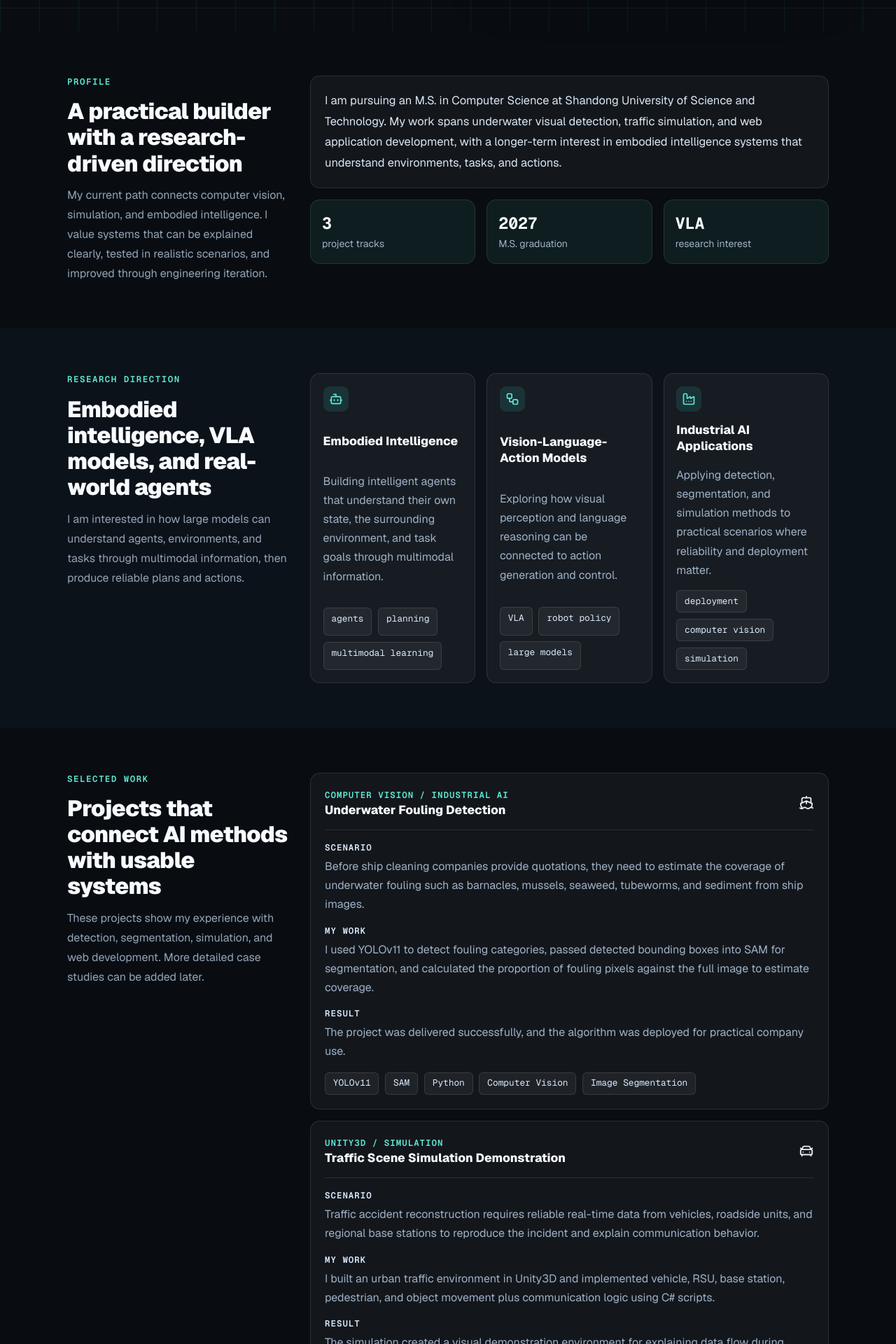
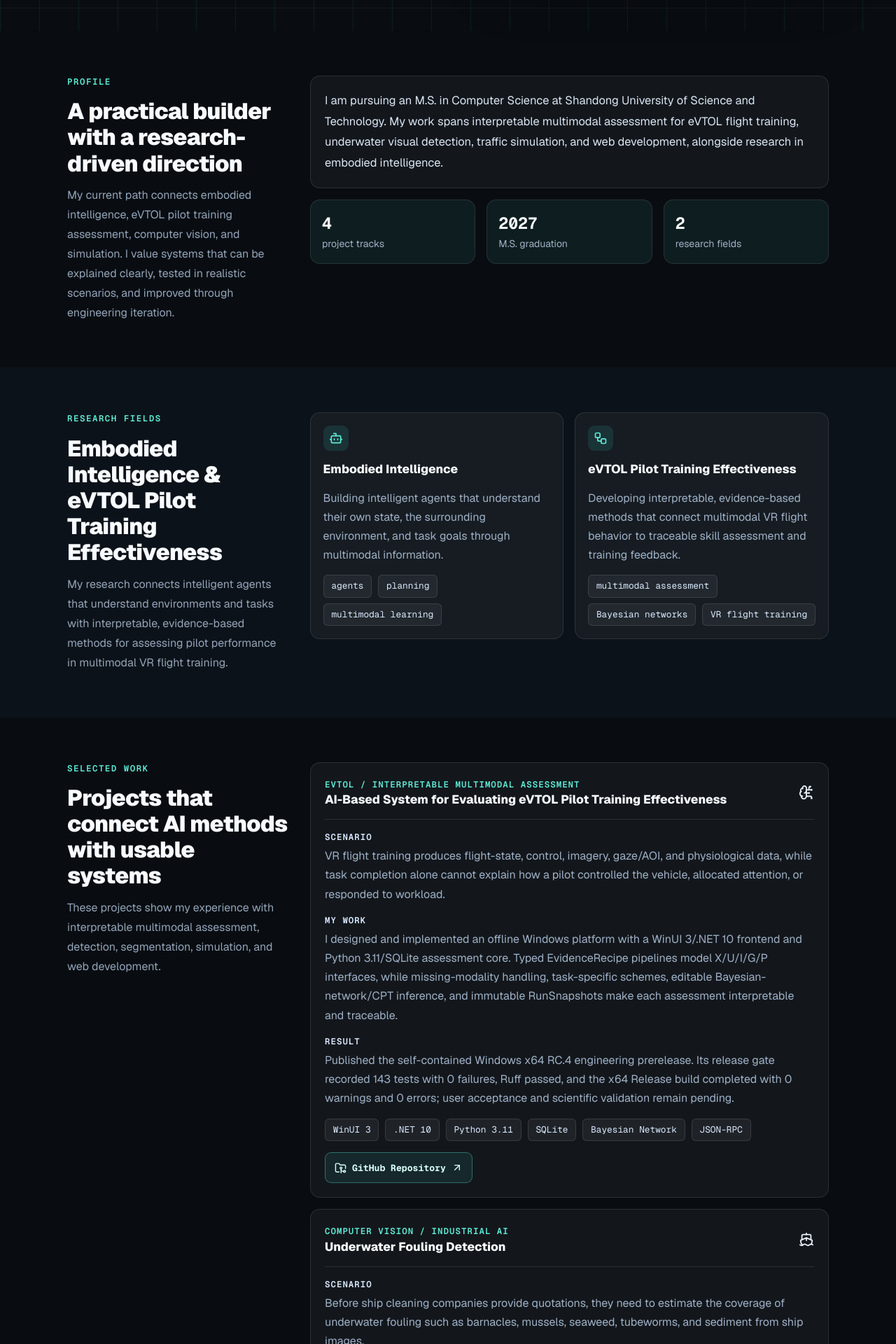
Before and after one commit to Foreverlongdamai/Foreverlongdamai.github.io, a Next.js app in the folder personal-portfolio/: page / in a window 1280 px wide. Shown: the part 660-2580 px from the top of the page at 70% size. Built offline with nearby package versions, Linux system fonts and the light colour scheme.

Commit message:
Add eVTOL pilot assessment to portfolio

```diff
--- a/personal-portfolio/src/app/globals.css
+++ b/personal-portfolio/src/app/globals.css
@@ -494,6 +494,10 @@ body {
   grid-template-columns: repeat(3, minmax(0, 1fr));
 }
 
+.research-card-grid {
+  grid-template-columns: repeat(2, minmax(0, 1fr));
+}
+
 .award-grid {
   grid-template-columns: repeat(2, minmax(0, 1fr));
 }
@@ -576,6 +580,32 @@ body {
   font-weight: 600;
   letter-spacing: 0.08em;
   text-transform: uppercase;
+}
+
+.project-repository-link {
+  display: inline-flex;
+  width: fit-content;
+  min-height: 2.75rem;
+  align-items: center;
+  gap: 0.5rem;
+  margin-top: 1rem;
+  border: 1px solid rgba(94, 234, 212, 0.36);
+  border-radius: var(--radius-control);
+  background: rgba(56, 214, 201, 0.09);
+  padding: 0.65rem 0.82rem;
+  color: #d9fffb;
+  font-family: var(--font-data);
+  font-size: 0.82rem;
+  font-weight: 700;
+  overflow-wrap: anywhere;
+  touch-action: manipulation;
+  transition: background 180ms ease, border-color 180ms ease, color 180ms ease;
+}
+
+.project-repository-link:hover {
+  border-color: rgba(94, 234, 212, 0.72);
+  background: rgba(56, 214, 201, 0.16);
+  color: #f2fffd;
 }
 
 .thought-item,
--- a/personal-portfolio/src/app/layout.tsx
+++ b/personal-portfolio/src/app/layout.tsx
@@ -13,7 +13,7 @@ const geistMono = Geist_Mono({
 });
 
 const siteDescription =
-  "Bilingual personal portfolio for Mai Long, focused on embodied intelligence, VLA models, computer vision, simulation, and web development.";
+  "Bilingual personal portfolio for Mai Long, focused on embodied intelligence, eVTOL pilot training effectiveness, interpretable multimodal assessment, computer vision, and simulation.";
 
 export const metadata: Metadata = {
   metadataBase: new URL("https://foreverlongdamai.github.io"),
--- a/personal-portfolio/src/components/Hero.tsx
+++ b/personal-portfolio/src/components/Hero.tsx
@@ -19,7 +19,7 @@ export function Hero() {
           </p>
           <h1>{getLocalizedText(profile.name, locale)}</h1>
           <p className="hero-tagline">{getLocalizedText(profile.tagline, locale)}</p>
-          <div className="hero-focus-list" aria-label="Research focus">
+          <div className="hero-focus-list" aria-label="Research fields">
             {profile.focus.map((item) => (
               <span key={item.en}>{getLocalizedText(item, locale)}</span>
             ))}
--- a/personal-portfolio/src/components/PortfolioSections.tsx
+++ b/personal-portfolio/src/components/PortfolioSections.tsx
@@ -2,6 +2,7 @@
 
 import {
   ArrowUp,
+  ArrowUpRight,
   Award as AwardIcon,
   Bot,
   Boxes,
@@ -9,7 +10,7 @@ import {
   CarFront,
   CodeXml,
   Eye,
-  Factory,
+  FolderGit2,
   GraduationCap,
   Mail,
   Phone,
@@ -33,8 +34,8 @@ import { getLocalizedText } from "@/content/types";
 import { useLanguage } from "./LanguageProvider";
 import { Section } from "./Section";
 
-const researchIcons: LucideIcon[] = [Bot, Workflow, Factory];
-const projectIcons: LucideIcon[] = [Ship, CarFront, ShoppingCart];
+const researchIcons: LucideIcon[] = [Bot, Workflow];
+const projectIcons: LucideIcon[] = [BrainCircuit, Ship, CarFront, ShoppingCart];
 const skillIcons: LucideIcon[] = [Eye, Boxes, CodeXml, BrainCircuit];
 
 function findSection(id: string) {
@@ -60,7 +61,7 @@ export function PortfolioSections() {
           </div>
           <div className="metrics-grid">
             <div>
-              <strong>3</strong>
+              <strong>{projects.length}</strong>
               <span>{locale === "en" ? "project tracks" : "项目方向"}</span>
             </div>
             <div>
@@ -68,15 +69,15 @@ export function PortfolioSections() {
               <span>{locale === "en" ? "M.S. graduation" : "硕士预计毕业"}</span>
             </div>
             <div>
-              <strong>VLA</strong>
-              <span>{locale === "en" ? "research interest" : "研究兴趣"}</span>
+              <strong>2</strong>
+              <span>{locale === "en" ? "research fields" : "研究领域"}</span>
             </div>
           </div>
         </div>
       </Section>
 
       <Section section={findSection("research")} locale={locale} className="section-muted">
-        <div className="card-grid">
+        <div className="card-grid research-card-grid">
           {researchAreas.map((area, index) => {
             const AreaIcon = researchIcons[index] ?? Bot;
 
@@ -131,6 +132,18 @@ export function PortfolioSections() {
                   <span key={technology}>{technology}</span>
                 ))}
               </div>
+              {project.repositoryUrl ? (
+                <a
+                  className="project-repository-link"
+                  href={project.repositoryUrl}
+                  target="_blank"
+                  rel="noopener noreferrer"
+                >
+                  <FolderGit2 aria-hidden="true" size={17} />
+                  {locale === "en" ? "GitHub Repository" : "查看 GitHub 仓库"}
+                  <ArrowUpRight aria-hidden="true" size={16} />
+                </a>
+              ) : null}
             </article>
             );
           })}
--- a/personal-portfolio/src/content/projects.ts
+++ b/personal-portfolio/src/content/projects.ts
@@ -1,6 +1,39 @@
 import type { Project } from "./types";
 
 export const projects: Project[] = [
+  {
+    slug: "pilot-assessment-ai-system",
+    title: {
+      en: "AI-Based System for Evaluating eVTOL Pilot Training Effectiveness",
+      zh: "基于 AI 的 eVTOL 飞行员训练有效性评估系统",
+    },
+    category: {
+      en: "eVTOL / Interpretable Multimodal Assessment",
+      zh: "eVTOL / 可解释多模态评估",
+    },
+    scenario: {
+      en: "VR flight training produces flight-state, control, imagery, gaze/AOI, and physiological data, while task completion alone cannot explain how a pilot controlled the vehicle, allocated attention, or responded to workload.",
+      zh: "VR 飞行训练会产生飞行状态、操纵输入、画面、眼动/AOI 和生理信号等多模态数据，但仅看任务是否完成，无法解释飞行员如何操纵飞行器、分配注意力或应对工作负荷。",
+    },
+    work: {
+      en: "I designed and implemented an offline Windows platform with a WinUI 3/.NET 10 frontend and Python 3.11/SQLite assessment core. Typed EvidenceRecipe pipelines model X/U/I/G/P interfaces, while missing-modality handling, task-specific schemes, editable Bayesian-network/CPT inference, and immutable RunSnapshots make each assessment interpretable and traceable.",
+      zh: "我设计并实现了一个离线 Windows 平台，采用 WinUI 3/.NET 10 前端与 Python 3.11/SQLite 评估核心。系统通过类型化 EvidenceRecipe 管线建模 X/U/I/G/P 接口，并以缺失模态处理、任务化方案、可编辑贝叶斯网络/CPT 推断和不可变 RunSnapshot 保证评估过程可解释、可追溯。",
+    },
+    impact: {
+      en: "Published the self-contained Windows x64 RC.4 engineering prerelease. Its release gate recorded 143 tests with 0 failures, Ruff passed, and the x64 Release build completed with 0 warnings and 0 errors; user acceptance and scientific validation remain pending.",
+      zh: "已发布自包含的 Windows x64 RC.4 工程预发布版本。发布门记录 143 项测试、0 项失败，Ruff 通过，x64 Release 构建为 0 警告、0 错误；用户验收与科学验证仍待完成。",
+    },
+    technologies: [
+      "WinUI 3",
+      ".NET 10",
+      "Python 3.11",
+      "SQLite",
+      "Bayesian Network",
+      "JSON-RPC",
+    ],
+    repositoryUrl: "https://github.com/Foreverlongdamai/pilot-assessment-AI-system",
+    featured: true,
+  },
   {
     slug: "underwater-fouling-detection",
     title: { en: "Underwater Fouling Detection", zh: "水下附着物检测" },
--- a/personal-portfolio/src/content/sections.ts
+++ b/personal-portfolio/src/content/sections.ts
@@ -13,17 +13,20 @@ export const portfolioSections: PortfolioSection[] = [
     eyebrow: { en: "Profile", zh: "个人简介" },
     title: { en: "A practical builder with a research-driven direction", zh: "以研究方向驱动工程实践" },
     description: {
-      en: "My current path connects computer vision, simulation, and embodied intelligence. I value systems that can be explained clearly, tested in realistic scenarios, and improved through engineering iteration.",
-      zh: "我的当前方向连接计算机视觉、仿真系统与具身智能。我重视那些能够被清晰解释、在真实场景中验证，并通过工程迭代持续优化的系统。",
+      en: "My current path connects embodied intelligence, eVTOL pilot training assessment, computer vision, and simulation. I value systems that can be explained clearly, tested in realistic scenarios, and improved through engineering iteration.",
+      zh: "我的当前方向连接具身智能、eVTOL 飞行员训练评估、计算机视觉与仿真系统。我重视能够被清晰解释、在真实场景中验证，并通过工程迭代持续优化的系统。",
     },
   },
   {
     id: "research",
-    eyebrow: { en: "Research Direction", zh: "研究方向" },
-    title: { en: "Embodied intelligence, VLA models, and real-world agents", zh: "具身智能、VLA 模型与现实智能体" },
+    eyebrow: { en: "Research Fields", zh: "研究领域" },
+    title: {
+      en: "Embodied Intelligence & eVTOL Pilot Training Effectiveness",
+      zh: "具身智能与 eVTOL 飞行员训练有效性",
+    },
     description: {
-      en: "I am interested in how large models can understand agents, environments, and tasks through multimodal information, then produce reliable plans and actions.",
-      zh: "我关注大模型如何通过多模态信息理解智能体自身、环境和任务，并进一步生成可靠的规划与动作。",
+      en: "My research connects intelligent agents that understand environments and tasks with interpretable, evidence-based methods for assessing pilot performance in multimodal VR flight training.",
+      zh: "我的研究一方面关注能够理解环境与任务的智能体，另一方面探索面向多模态 VR 飞行训练的可解释、证据驱动飞行员表现评估方法。",
     },
   },
   {
@@ -31,8 +34,8 @@ export const portfolioSections: PortfolioSection[] = [
     eyebrow: { en: "Selected Work", zh: "代表项目" },
     title: { en: "Projects that connect AI methods with usable systems", zh: "连接 AI 方法与可用系统的项目" },
     description: {
-      en: "These projects show my experience with detection, segmentation, simulation, and web development. More detailed case studies can be added later.",
-      zh: "这些项目展示了我在检测、分割、仿真和 Web 开发方面的实践经历。后续可以继续补充更完整的项目详情页。",
+      en: "These projects show my experience with interpretable multimodal assessment, detection, segmentation, simulation, and web development.",
+      zh: "这些项目展示了我在可解释多模态评估、检测、分割、仿真和 Web 开发方面的实践经历。",
     },
   },
   {
@@ -76,8 +79,8 @@ export const portfolioSections: PortfolioSection[] = [
     eyebrow: { en: "Contact", zh: "联系" },
     title: { en: "Open to internships, research, and collaboration", zh: "欢迎实习、研究与项目合作交流" },
     description: {
-      en: "The easiest way to reach me is by email. This section can later include GitHub, LinkedIn, Google Scholar, or project demos.",
-      zh: "目前最方便的联系方式是邮箱。后续这里可以继续加入 GitHub、LinkedIn、Google Scholar 或项目 Demo 链接。",
+      en: "The easiest way to reach me is by email. Repository links for open-source work are included with the corresponding projects above.",
+      zh: "目前最方便的联系方式是邮箱。开源项目的仓库链接已附在上方对应的项目介绍中。",
     },
   },
 ];
@@ -92,20 +95,15 @@ export const researchAreas: ResearchArea[] = [
     keywords: ["agents", "planning", "multimodal learning"],
   },
   {
-    title: { en: "Vision-Language-Action Models", zh: "视觉-语言-动作模型" },
+    title: {
+      en: "eVTOL Pilot Training Effectiveness",
+      zh: "eVTOL 飞行员训练有效性",
+    },
     description: {
-      en: "Exploring how visual perception and language reasoning can be connected to action generation and control.",
-      zh: "探索视觉感知和语言推理如何进一步连接到动作生成与控制。",
+      en: "Developing interpretable, evidence-based methods that connect multimodal VR flight behavior to traceable skill assessment and training feedback.",
+      zh: "开发可解释、证据驱动的方法，把多模态 VR 飞行行为连接到可追溯的技能评估与训练反馈。",
     },
-    keywords: ["VLA", "robot policy", "large models"],
-  },
-  {
-    title: { en: "Industrial AI Applications", zh: "工业 AI 应用" },
-    description: {
-      en: "Applying detection, segmentation, and simulation methods to practical scenarios where reliability and deployment matter.",
-      zh: "将检测、分割与仿真方法应用到强调可靠性和部署价值的实际场景中。",
-    },
-    keywords: ["deployment", "computer vision", "simulation"],
+    keywords: ["multimodal assessment", "Bayesian networks", "VR flight training"],
   },
 ];
 
@@ -151,8 +149,8 @@ export const education: TimelineItem[] = [
       zh: "山东科技大学",
     },
     description: {
-      en: "Graduate study focused toward computer science, intelligent systems, and embodied intelligence research interests.",
-      zh: "研究生阶段聚焦计算机科学、智能系统以及具身智能相关研究兴趣。",
+      en: "Graduate study focused on computer science, intelligent systems, embodied intelligence, and eVTOL pilot training effectiveness.",
+      zh: "研究生阶段聚焦计算机科学、智能系统、具身智能与 eVTOL 飞行员训练有效性。",
     },
   },
   {
@@ -200,7 +198,7 @@ export const skillGroups: SkillGroup[] = [
     skills: ["Next.js", "React", "TypeScript", "Vue", "Spring Boot"],
   },
   {
-    title: { en: "Research Interests", zh: "研究兴趣" },
-    skills: ["Embodied Intelligence", "VLA Models", "Planning", "Multimodal Systems"],
+    title: { en: "Research Fields", zh: "研究领域" },
+    skills: ["Embodied Intelligence", "eVTOL Pilot Training Effectiveness"],
   },
 ];
--- a/personal-portfolio/src/content/site.ts
+++ b/personal-portfolio/src/content/site.ts
@@ -4,7 +4,7 @@ export const siteContent: SiteContent = {
   navigation: [
     { id: "home", label: { en: "Home", zh: "首页" } },
     { id: "about", label: { en: "About", zh: "简介" } },
-    { id: "research", label: { en: "Research", zh: "研究" } },
+    { id: "research", label: { en: "Research Fields", zh: "研究领域" } },
     { id: "projects", label: { en: "Projects", zh: "项目" } },
     { id: "thoughts", label: { en: "Thoughts", zh: "观点" } },
     { id: "education", label: { en: "Education", zh: "教育" } },
@@ -15,25 +15,26 @@ export const siteContent: SiteContent = {
   profile: {
     name: { en: "Mai Long", zh: "Mai Long" },
     role: {
-      en: "Computer Science graduate student focused on embodied intelligence",
-      zh: "专注具身智能方向的计算机科学硕士研究生",
+      en: "Computer Science graduate student in embodied intelligence and eVTOL training assessment",
+      zh: "研究具身智能与 eVTOL 训练评估的计算机科学硕士研究生",
     },
     tagline: {
-      en: "I build practical AI and simulation systems, with interests in VLA models, perception, and real-world intelligent agents.",
-      zh: "我关注 VLA 模型、感知系统与现实场景中的智能体，也喜欢把 AI 与仿真技术落到可运行的工程项目里。",
+      en: "I build interpretable AI and simulation systems for embodied agents and evidence-based eVTOL pilot training assessment.",
+      zh: "我构建面向具身智能体与 eVTOL 飞行员训练评估的可解释 AI 和仿真系统。",
     },
     intro: {
-      en: "I am pursuing an M.S. in Computer Science at Shandong University of Science and Technology. My work spans underwater visual detection, traffic simulation, and web application development, with a longer-term interest in embodied intelligence systems that understand environments, tasks, and actions.",
-      zh: "我目前在山东科技大学攻读计算机科学硕士。我的经历包括水下视觉检测、交通场景仿真和 Web 页面开发，长期兴趣是构建能够理解环境、任务与动作的具身智能系统。",
+      en: "I am pursuing an M.S. in Computer Science at Shandong University of Science and Technology. My work spans interpretable multimodal assessment for eVTOL flight training, underwater visual detection, traffic simulation, and web development, alongside research in embodied intelligence.",
+      zh: "我目前在山东科技大学攻读计算机科学硕士。我的经历涵盖 eVTOL 飞行训练的可解释多模态评估、水下视觉检测、交通场景仿真和 Web 开发，并持续开展具身智能方向的研究。",
     },
     location: { en: "Qingdao, Shandong, China", zh: "中国山东青岛" },
     email: "long204323@gmail.com",
     phone: "+86 17685762976",
     focus: [
       { en: "Embodied Intelligence", zh: "具身智能" },
-      { en: "Vision-Language-Action Models", zh: "视觉-语言-动作模型" },
-      { en: "Computer Vision", zh: "计算机视觉" },
-      { en: "Simulation Systems", zh: "仿真系统" },
+      {
+        en: "eVTOL Pilot Training Effectiveness",
+        zh: "eVTOL 飞行员训练有效性",
+      },
     ],
     actions: {
       primary: { en: "View Projects", zh: "查看项目" },
--- a/personal-portfolio/src/content/types.ts
+++ b/personal-portfolio/src/content/types.ts
@@ -38,6 +38,7 @@ export type Project = {
   work: LocalizedText;
   impact: LocalizedText;
   technologies: string[];
+  repositoryUrl?: string;
   featured?: boolean;
 };
 
```
Also changed, not shown: personal-portfolio/vitest.config.ts (added, +10 -0 lines), 2 other files (tests, documents, lock files or other folders).
